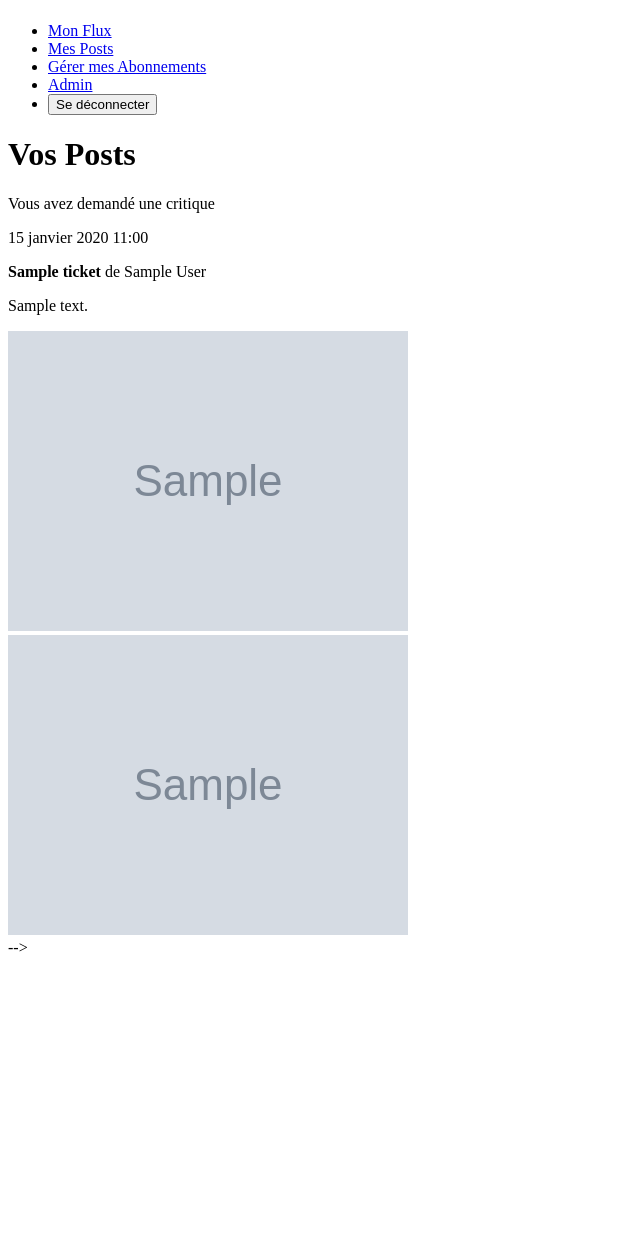
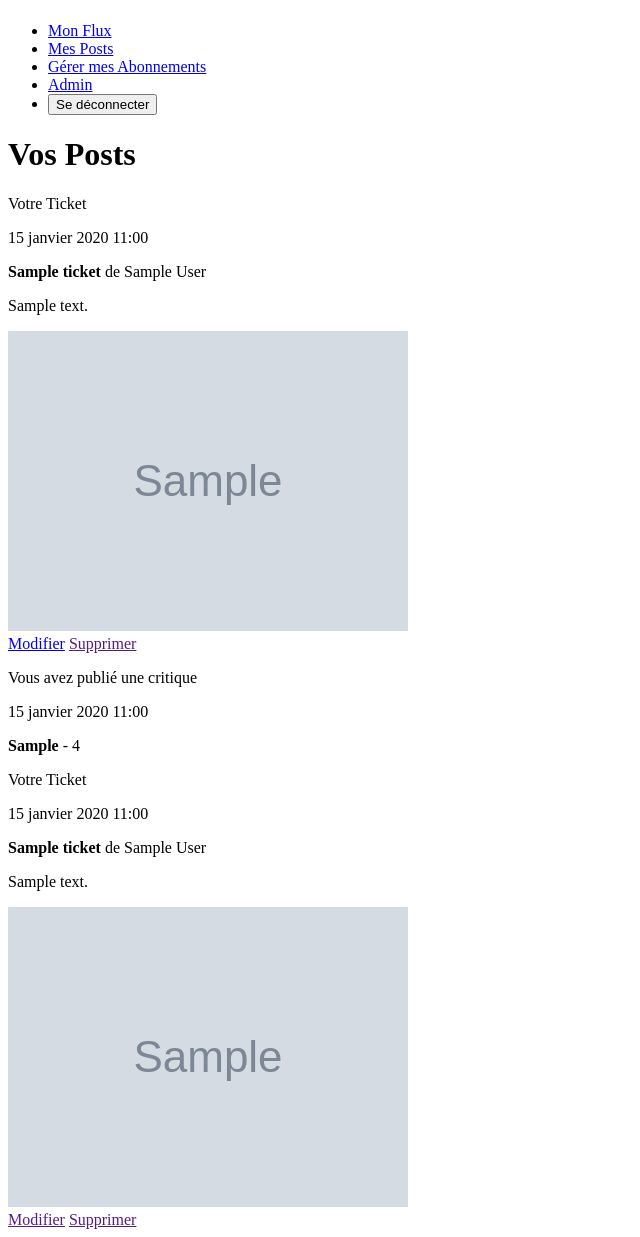
Before and after one commit to YozoraBernkastel/helena_haffner_litRevu_P9_10052024, a Django app: page /litRevu/userPosts in a window 1280 px wide. Shown: the part 58-1295 px from the top of the page, without its empty margins (0-640 px from the left). Before the commit the page ends 1010 px from the top, so only its background shows below. Run offline with Django 5.2, Linux system fonts and the light colour scheme; a user stored in the database is signed in; tables that the repository leaves empty hold one stand-in row (values such as "Sample post"); grey boxes marked "Sample" are stand-in pictures.

Commit message:
in progress ...

```diff
--- /dev/null
+++ b/litRevu/templates/litRevu/_review_content.html
@@ -0,0 +1,26 @@
+<div>
+    <div>
+        {% if request.user == review.user %}
+            <p>Vous avez publié une critique</p>
+        {% else %}
+            <p class="type of post">{{ review.user }} a demandé une critique</p>
+         {% endif %}
+
+        <p class="date">{{ review.time_created }}</p>
+    </div>
+        <p class="review_headline"><b>{{ review.headline }}</b> - {{ review.rating }}</p>
+    <div>
+        {% include 'litRevu/_ticket_content.html' with ticket=review.ticket %}
+    </div>
+    {% if flux %}
+        <a href="{% url 'litrevu:review_creation' review.id %}">En écrire la critique</a>
+    {% endif %}
+     {% if show_button %}
+       <div>
+             <a href="">Modifier</a>
+             <a href="">Supprimer</a>
+       </div>
+    {% endif %}
+
+
+</div>
--- a/litRevu/templates/litRevu/_ticket_content.html
+++ b/litRevu/templates/litRevu/_ticket_content.html
@@ -1,21 +1,35 @@
 
-<div>
     <div>
-        {% if request.user == content.user %}
-            <p>Vous avez demandé une critique</p>
+        {% if request.user == ticket.user %}
+            {% if show_button %}
+                <p>Votre Ticket</p>
+            {% else %}
+                <p>Vous avez demandé une critique</p>
+            {% endif %}
         {% else %}
-            <p class="type of post">{{ content.user }} a demandé une critique</p>
+            {% if show_button %}
+                <p>Ticket de {{ ticket.user }}</p>
+            {% else %}
+                <p class="type of post">{{ ticket.user }} a demandé une critique</p>
+            {% endif %}
+
          {% endif %}
 
-        <p class="date">{{ content.time_created }}</p>
+        <p class="date">{{ ticket.time_created }}</p>
     </div>
-    <p class="book_title"><b>{{ content.title }}</b> de {{ content.author }}</p>
-    <p class="book_description">{{ content.description }}</p>
-    <!--    todo vérifier si le champs est rempli avant d'afficher + afficher l'image plutôt que le lien vers elle!!-->
-    {% if content.image %}
-    <img src="{{ content.image.url }}" alt="couverture du livre {{ content.title }}">
+    <p class="book_title"><b>{{ ticket.title }}</b> de {{ ticket.author }}</p>
+    <p class="book_description">{{ ticket.description }}</p>
+    {% if ticket.image %}
+    <img src="{{ ticket.image.url }}" alt="couverture du livre {{ ticket.title }}">
     {% endif %}
     {% if flux %}
-        <a href="{% url 'litrevu:review_creation' content.id %}">En écrire la critique</a>
+        <a href="{% url 'litrevu:review_creation' ticket.id %}">En écrire la critique</a>
     {% endif %}
-</div>
+
+    {% if request.user == ticket.user and show_button and not review  %}
+       <div>
+             <a href="{% url 'litrevu:ticket_modification' ticket.id %}">Modifier</a>
+             <a href="">Supprimer</a>
+       </div>
+
+    {% endif %}
--- a/litRevu/templates/litRevu/flux.html
+++ b/litRevu/templates/litRevu/flux.html
@@ -5,7 +5,7 @@
     <a href="{% url 'litrevu:ticket_review_creation' %}" class="reviewButton">Écrire une nouvelle critique</a>
 </div>
 <div>
-    {% for content in tickets %}
+    {% for ticket in tickets %}
          <article>
              {% include 'litRevu/_ticket_content.html' %}
          </article>
--- a/litRevu/templates/litRevu/user_posts.html
+++ b/litRevu/templates/litRevu/user_posts.html
@@ -5,18 +5,23 @@
             <h1>Vos Posts</h1>
 
             {% if content_exists %}
-                {% for content in posts %}
-<!--                if content == Ticket-->
+                {% for post in posts %}
+                    {% if post.content_type == "Ticket" %}
 
-                        <article>
-                             {% include 'litRevu/_ticket_content.html' %}
-                        </article>
-<!--                   if content == Review -->
-<!--                        <article>-->
-<!--                            todo {% include 'litRevu/_ticket_content.html' %}-->
-<!--                           todo + du html directement ici pour afficher les infos de la review se trouvant également dans content !!!-->
-<!--                        </article>-->
-
+                            <article>
+                                 {% include 'litRevu/_ticket_content.html' with ticket=post %}
+                            </article>
+                    {% elif post.content_type == "Reviews" %}
+                            <article>
+                               <div>
+                                   {% include 'litRevu/_review_content.html' with review=post %}
+                                </div>
+                            </article>
+                     {% endif %}
+                <div>
+                     <a href=""></a>
+                     <a href=""></a>
+                </div>
 
 
 
--- a/litRevu/urls.py
+++ b/litRevu/urls.py
@@ -11,6 +11,7 @@ urlpatterns = [
     path("reviewCreation/<int:id>", litRevu.views.ReviewCreationView.as_view(), name="review_creation"),
     path("subPage", litRevu.views.SubCreationView.as_view(), name="sub_page"),
     path("userPosts", litRevu.views.UserPostsView.as_view(), name="user_posts"),
+    path("ticketModification/<int:id>", litRevu.views.TicketModification.as_view(), name="ticket_modification")
 
 ]
 
--- a/litRevu/views.py
+++ b/litRevu/views.py
@@ -1,6 +1,8 @@
+from itertools import chain
 from django.contrib.auth.decorators import login_required
 from django.urls import reverse_lazy
 from django.views.generic import CreateView, View
+from django.db.models import CharField, Value
 from django.shortcuts import render, redirect, get_object_or_404
 from authentication.models import User
 from litRevu.forms import TicketCreationForm, ReviewCreationForm, SubscribeCreationForm
@@ -146,12 +148,34 @@ class UserPostsView(View):
 
     def get(self, request):
         user_tickets = Ticket.objects.filter(user=request.user)
+        user_tickets = user_tickets.annotate(content_type=Value('Ticket', CharField()))
         user_reviews = Review.objects.filter(user=request.user)
-        # todo assembler et trier les tickets et reviews ici ? Sinon envoyer les deux et créer un onglet pour
-        #  chaque afin que ce soit plus pratique pour l'utilisateur.
-        #  Dans ce cas on pourrait passer d'un onglet à l'autre sans refresh grâce à HTMX, non ?
-        #  Si j'opte pour cette solution, il faudra penser à renommer "content" dans le html "ticket" (voir ticket_content.html, flux et user_posts.html)
-        user_posts = user_tickets
+        user_reviews = user_reviews.annotate(content_type=Value('Reviews', CharField()))
+        user_posts = sorted(chain(user_tickets, user_reviews), key=lambda post: post.time_created, reverse=True)
         content_exists = len(user_posts) > 0
+        context = {"content_exists": content_exists, "posts": user_posts,
+                   "show_button": True}
 
-        return render(request, self.template, context={"content_exists": content_exists, "posts": user_posts})
+        return render(request, self.template, context)
+
+
+@method_decorator(login_required, name='dispatch')
+class TicketModification(CreateView):
+    template_name = "litRevu/ticket_modification.html"
+    form_class = TicketCreationForm
+    success_url = reverse_lazy("flux")
+
+    def get_form(self, **kwargs):
+        ticket = Ticket.objects.get(id=self.kwargs["id"])
+        form_class = TicketCreationForm(instance=ticket)
+
+        return form_class
+
+    def post(self, request, **kwargs):
+        print(type(kwargs["id"]))
+        ticket = Ticket.objects.get(id=kwargs["id"])
+        form = TicketCreationForm(instance=ticket)
+
+        if form.is_valid():
+            form.save()
+            return redirect("flux")
```
Also changed, not shown: litRevu/templates/litRevu/ticket_modification.html (added, +14 -0 lines).
